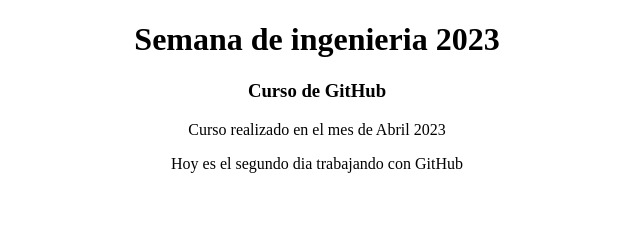
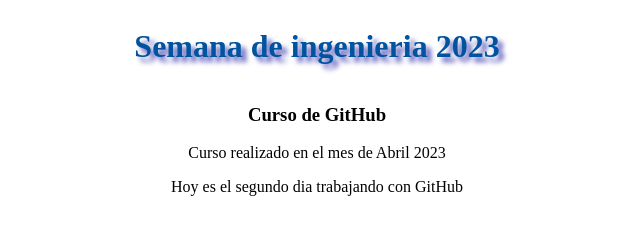
Before and after one commit to Luan555/Bigdata-Rubi, a plain HTML site: page Git/index.html in a window 1280 px wide. Shown: the whole page, without its empty margins (323-963 px from the left). Drawn offline with Linux system fonts and the light colour scheme.

Commit message:
se cambio el stilo del texto y se referencio un archivo con otro

```diff
--- a/Git/index.html
+++ b/Git/index.html
@@ -4,6 +4,7 @@
     <meta charset="UTF-8">
     <meta http-equiv="X-UA-Compatible" content="IE=edge">
     <meta name="viewport" content="width=device-width, initial-scale=1.0">
+    <link href="styles.css" rel="stylesheet" type="text/css">
     <title>Curso de GitHub con BigData</title>
 </head>
 <body>
--- a/Git/styles.css
+++ b/Git/styles.css
@@ -0,0 +1,6 @@
+h1{
+    margin: 0;
+    padding: 20px 0;
+    color: #00539F;
+    text-shadow: 5px 5px 5px rgb(91, 89, 185);
+}
```
